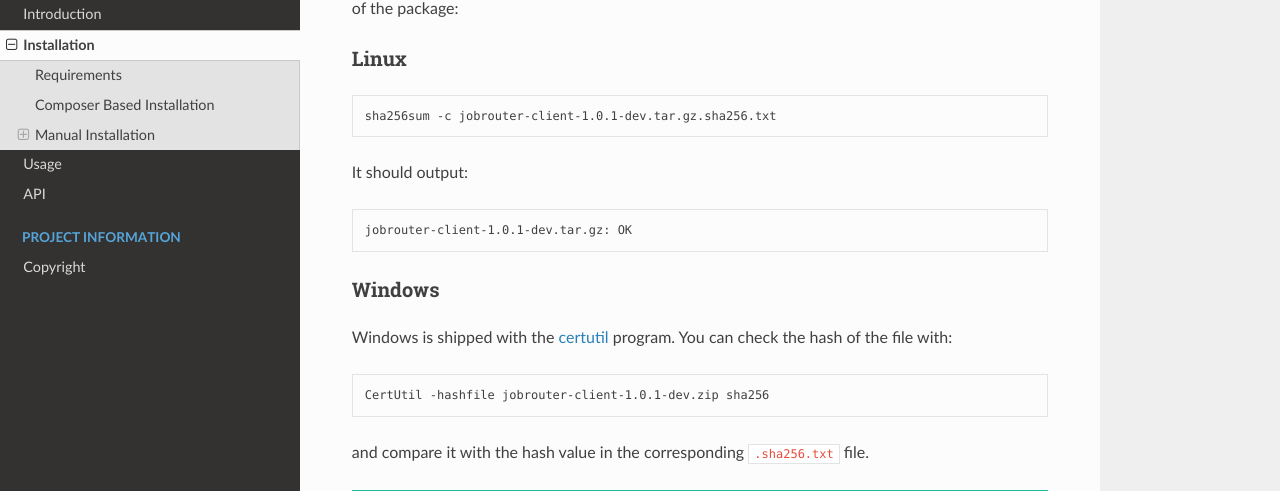
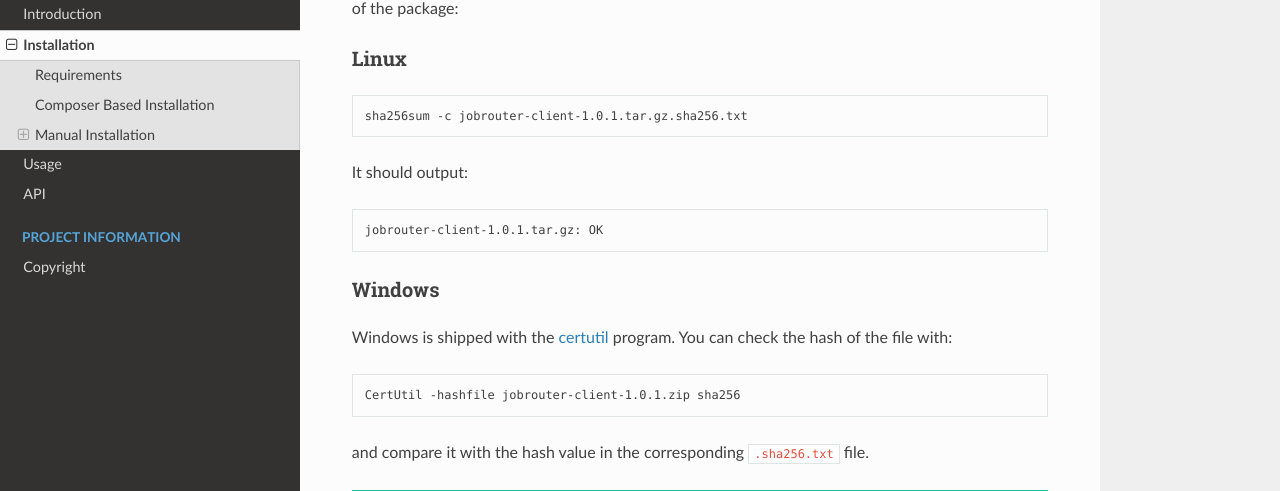
Before and after one commit to jobrouter/php-rest-client, a Sphinx documentation site: the page built from docs/installation.rst, in a window 1280 px wide and 900 px high, scrolled down 621 px. Shown: the part 163-654 px from the top of the window. Built offline with Sphinx 7.4.7 and the Read the Docs theme 2.0.0, drawn with Linux system fonts in a browser that asks for light colours.

Commit message:
[RELEASE] Prepare version 1.0.1

```diff
--- a/docs/conf.py
+++ b/docs/conf.py
@@ -27,7 +27,7 @@ author = u'Chris Müller'
 # The short X.Y version
 version = u'1.0'
 # The full version, including alpha/beta/rc tags
-release = u'1.0.1-dev'
+release = u'1.0.1'
 
 
 # -- General configuration ---------------------------------------------------
```
Also changed, not shown: CHANGELOG.md (+6 -3 lines), 1 other file.
